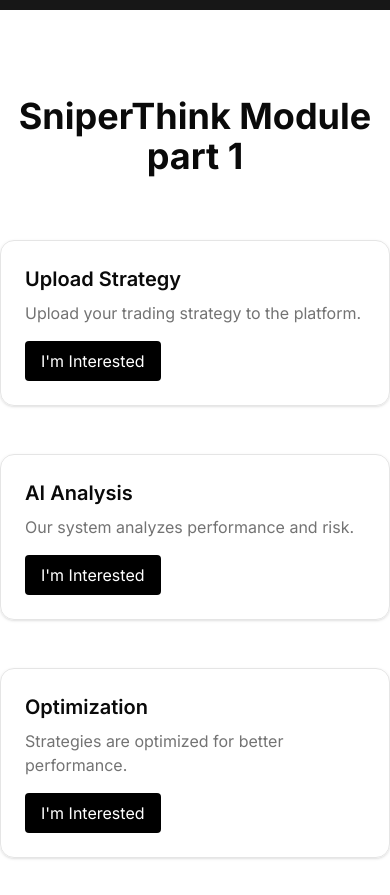
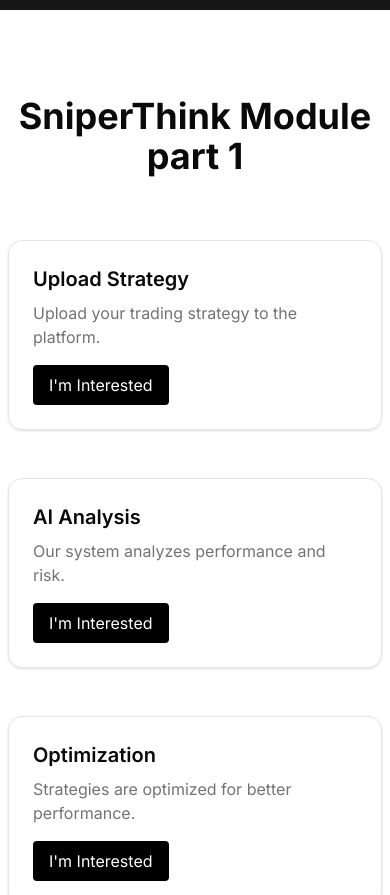
Before and after one commit to SyedJunaidAli1/sniperthink-frontend-part1, a Next.js app: page / in a window 390 px wide. Shown: the top 895 px of the page. Built offline with nearby package versions, Linux system fonts and the light colour scheme; no server answers.

Commit message:
minor changes

```diff
--- a/app/components/strategy/progress-indicator.tsx
+++ b/app/components/strategy/progress-indicator.tsx
@@ -15,6 +15,7 @@ export default function ProgressIndicator() {
         top: 0,
         left: 0,
         right: 0,
+        zIndex: 50,
         height: 10,
       }}
     />
--- a/app/components/strategy/strtegy-flow.tsx
+++ b/app/components/strategy/strtegy-flow.tsx
@@ -10,7 +10,7 @@ export default function StrategyFlow() {
        SniperThink Module part 1
       </h2>
 
-      <div className="grid md:grid-cols-2 gap-12">
+      <div className="grid md:grid-cols-2 gap-12 px-2 lg:px-0">
         {steps.map((step) => (
           <StepCard key={step.id} step={step} />
         ))}
```
